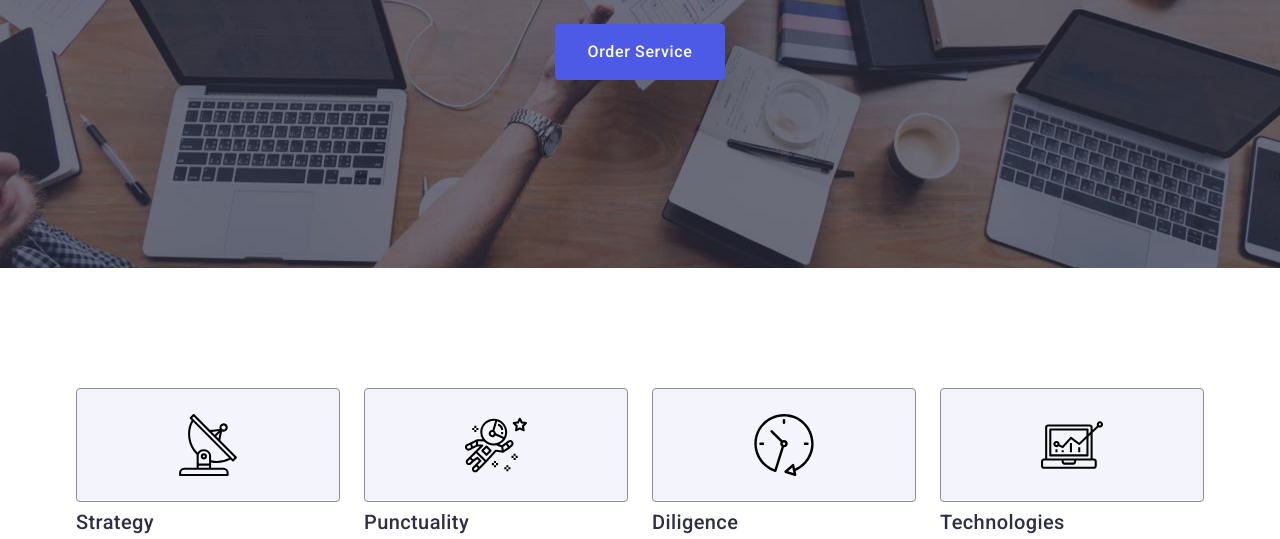
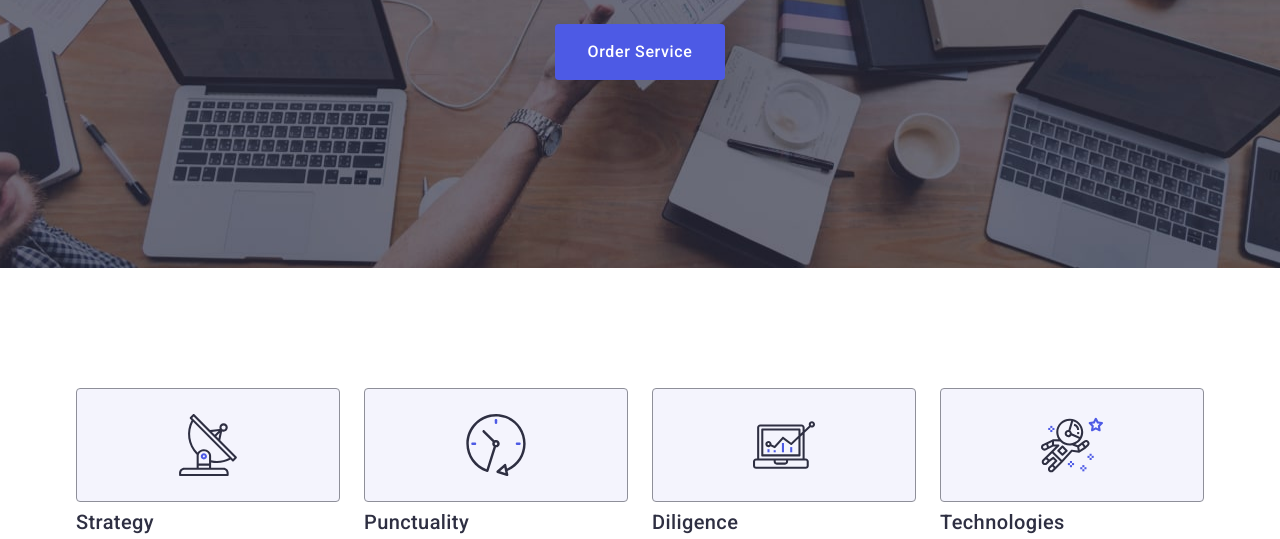
Before and after one commit to compotelover/goit-markup-hw-04, a plain HTML site: page index.html in a window 1280 px wide. Shown: the part 405-944 px from the top of the page. Drawn offline with nearby package versions, Linux system fonts and the light colour scheme.

Commit message:
first-check-1

```diff
--- a/css/styles.css
+++ b/css/styles.css
@@ -58,15 +58,6 @@ p {
 .nav-list {
     display: flex;
     gap: 40px;
-}
-
-.header-address {
-    font-style: normal;
-    line-height: 1.5;
-    letter-spacing: 0.02em;
-    display: flex;
-    margin-left: auto;
-    align-items: center;
 }
 
 .address-list {
@@ -199,6 +190,7 @@ p {
     letter-spacing: 0.02em;
     padding: 24px 0;
     display: block;
+    transition: color 250ms cubic-bezier(0.4, 0, 0.2, 1);
 }
 
 .nav-link:hover,
@@ -222,6 +214,14 @@ p {
     background: #404BBF;
 }
 
+.header-address {
+    line-height: 1.5;
+    letter-spacing: 0.02em;
+    display: flex;
+    margin-left: auto;
+    align-items: center;
+}
+
 .header-address:hover,
 .header-address:focus {
     color: #404bbf;
@@ -229,6 +229,8 @@ p {
 
 .address-link {
     color: #434455;
+    font-style: normal;
+    transition: color 250ms cubic-bezier(0.4, 0, 0.2, 1);
 }
 
 .address-link:hover,
@@ -271,6 +273,7 @@ p {
     border: none;
     transition-property: background-color;
     transition-duration: 200ms;
+    transition: background-color 250ms cubic-bezier(0.4, 0, 0.2, 1);
 }
 
 .class-button:hover,
@@ -386,14 +389,16 @@ p {
     height: 40px;
     background-color: #4D5AE5;
     border-radius: 50%;
+    transition: background-color 250ms cubic-bezier(0.4, 0, 0.2, 1);
+}
+
+.social-link:hover {
+    background-color: #404BBF;
 }
 
 .foot-social-link {
     padding: 8px;
-}
-
-.social-link:hover {
-    background-color: #404BBF;
+    transition: background-color 250ms cubic-bezier(0.4, 0, 0.2, 1);
 }
 
 .foot-social-link:hover {
--- a/index.html
+++ b/index.html
@@ -65,7 +65,9 @@
             <li class="snd-section-item">
               <div class="snd-sec-svg">
                 <svg width="64" height="64">
-                  <use href="./images/symbol-defs.svg#antenna"></use>
+                  <use
+                    href="./images/symbol-defs-snd-sec-notop.svg#antenna"
+                  ></use>
                 </svg>
               </div>
               <h3 class="list-heading content-list-heading">Strategy</h3>
@@ -77,7 +79,9 @@
             <li class="snd-section-item">
               <div class="snd-sec-svg">
                 <svg width="64" height="64">
-                  <use href="./images/symbol-defs.svg#astronaut"></use>
+                  <use
+                    href="./images/symbol-defs-snd-sec-notop.svg#clock"
+                  ></use>
                 </svg>
               </div>
               <h3 class="list-heading content-list-heading">Punctuality</h3>
@@ -89,7 +93,9 @@
             <li class="snd-section-item">
               <div class="snd-sec-svg">
                 <svg width="64" height="64">
-                  <use href="./images/symbol-defs.svg#clock"></use>
+                  <use
+                    href="./images/symbol-defs-snd-sec-notop.svg#diagram"
+                  ></use>
                 </svg>
               </div>
               <h3 class="list-heading content-list-heading">Diligence</h3>
@@ -101,7 +107,9 @@
             <li class="snd-section-item">
               <div class="snd-sec-svg">
                 <svg width="64" height="64">
-                  <use href="./images/symbol-defs.svg#diagram"></use>
+                  <use
+                    href="./images/symbol-defs-snd-sec-notop.svg#astronaut"
+                  ></use>
                 </svg>
               </div>
               <h3 class="list-heading content-list-heading">Technologies</h3>
```
Also changed, not shown: images/symbol-defs-snd-sec-notop.svg (added).
